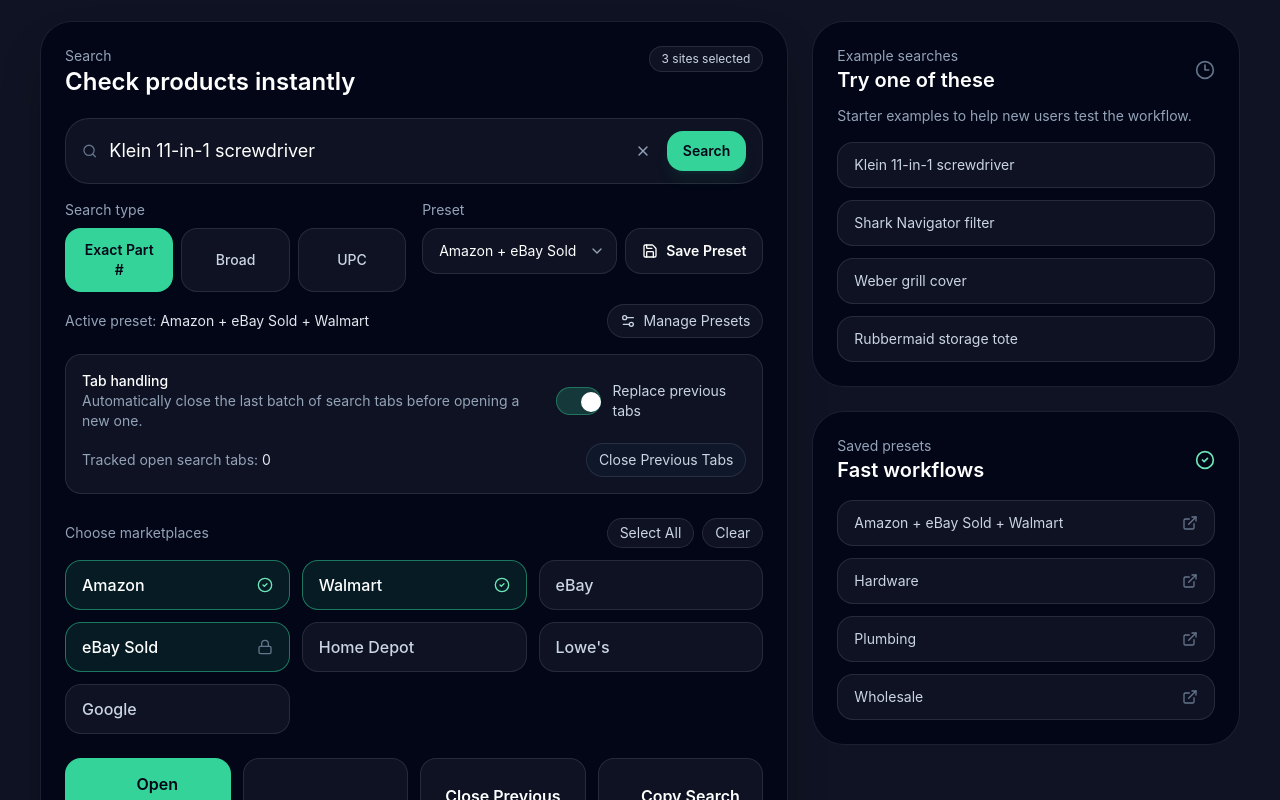
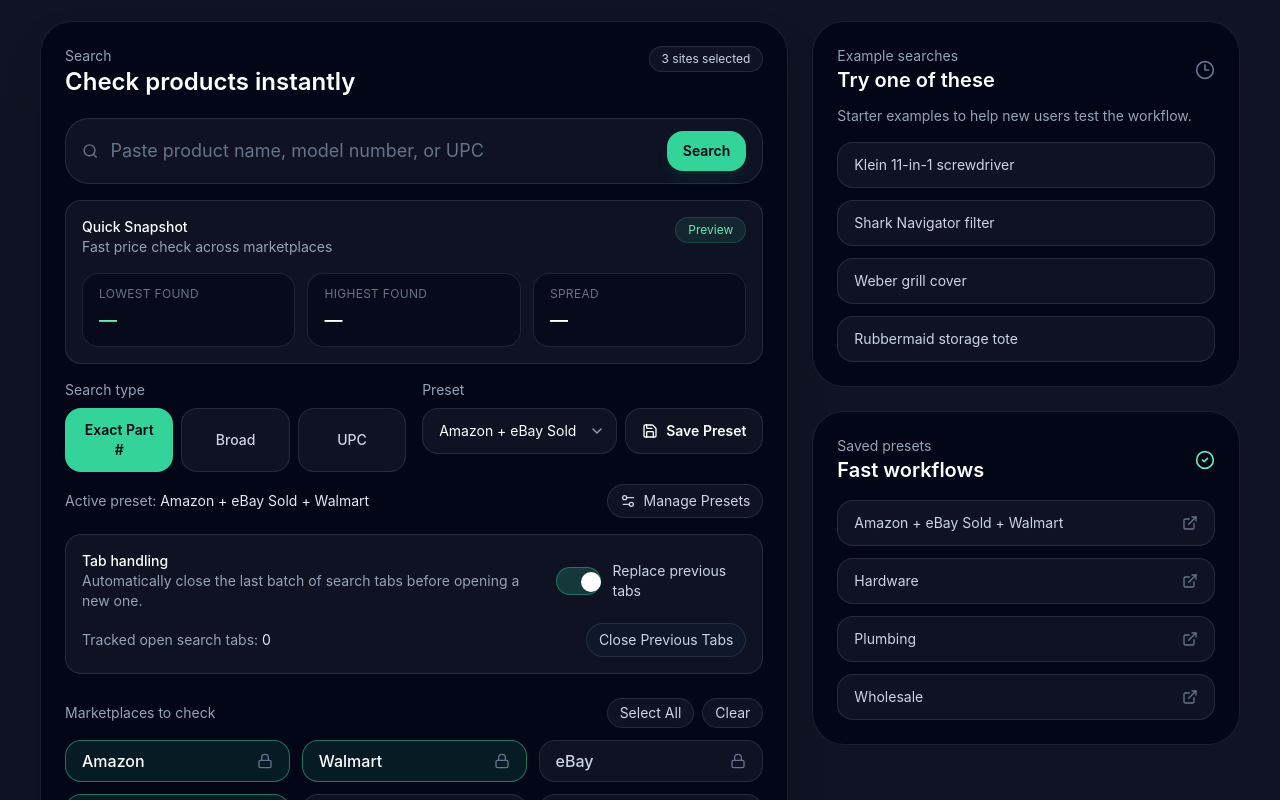
Before and after one commit to Bizzie11/justified-shop-app, a React (Vite) app: page / in a window 1280 px wide. Shown: the part 1540-2340 px from the top of the page. Built offline with nearby package versions, Linux system fonts and the light colour scheme.

Commit message:
Restore App.jsx to working version

```diff
--- a/src/App.jsx
+++ b/src/App.jsx
@@ -28,45 +28,42 @@
 const SITE_CONFIG = [
   {
     name: "Amazon",
-    free: true,
+    tier: "free",
     buildUrl: (term) => `https://www.amazon.com/s?k=${encodeURIComponent(term)}`,
   },
   {
     name: "Walmart",
-    free: true,
+    tier: "free",
     buildUrl: (term) => `https://www.walmart.com/search?q=${encodeURIComponent(term)}`,
   },
   {
     name: "eBay",
-    free: true,
+    tier: "free",
     buildUrl: (term) => `https://www.ebay.com/sch/i.html?_nkw=${encodeURIComponent(term)}`,
   },
   {
     name: "eBay Sold",
-    free: false,
+    tier: "pro",
     buildUrl: (term) =>
       `https://www.ebay.com/sch/i.html?_nkw=${encodeURIComponent(
         term
       )}&LH_Sold=1&LH_Complete=1`,
   },
   {
-    name: "Home Depot",
-    free: true,
-    buildUrl: (term) => `https://www.homedepot.com/s/${encodeURIComponent(term)}`,
+    name: "Google",
+    tier: "free",
+    buildUrl: (term) => `https://www.google.com/search?q=${encodeURIComponent(term)}`,
   },
   {
-    name: "Lowe's",
-    free: true,
-    buildUrl: (term) => `https://www.lowes.com/search?searchTerm=${encodeURIComponent(term)}`,
-  },
-  {
-    name: "Google",
-    free: true,
-    buildUrl: (term) => `https://www.google.com/search?q=${encodeURIComponent(term)}`,
+    name: "Target",
+    tier: "free",
+    buildUrl: (term) => `https://www.target.com/s?searchTerm=${encodeURIComponent(term)}`,
   },
 ];
 
-const FREE_SITE_NAMES = SITE_CONFIG.filter((site) => site.free).map((site) => site.name);
+const FREE_SITE_NAMES = SITE_CONFIG
+  .filter((site) => site.tier === "free")
+  .map((site) => site.name);
 
 const DEFAULT_PRESETS = [
   {
@@ -79,14 +76,14 @@
   {
     id: "preset-hardware",
     name: "Hardware",
-    sites: ["Amazon", "Home Depot", "Lowe's", "Google"],
+    sites: ["Amazon", "Google"],
     isDefault: false,
     isSystem: true,
   },
   {
     id: "preset-plumbing",
     name: "Plumbing",
-    sites: ["Amazon", "Walmart", "Home Depot", "Google"],
+    sites: ["Amazon", "Walmart", "Google"],
     isDefault: false,
     isSystem: true,
   },
@@ -165,7 +162,29 @@
     // ignore storage errors
   }
 }
-
+function canAccessSite(userPlan, site) {
+  if (userPlan === "owner") return true;
+  if (site.tier === "free") return true;
+  if (site.tier === "pro") return userPlan === "pro" || userPlan === "annual";
+  return false;
+}
+function getMockSnapshotData(searchTerm, selectedSites) {
+  if (!searchTerm.trim() || !selectedSites.length) return [];
+
+  const mockPriceMap = {
+    Amazon: "$24.99",
+    Walmart: "$21.88",
+    eBay: "$19.50",
+    "eBay Sold": "$22.40",
+    Google: "Search only",
+    Target: "No result",
+  };
+
+  return selectedSites.map((siteName) => ({
+    site: siteName,
+    price: mockPriceMap[siteName] || "No result",
+  }));
+}
 function createPresetId() {
   return `preset-${Date.now()}-${Math.random().toString(36).slice(2, 8)}`;
 }
@@ -227,7 +246,8 @@
 }
 
 function openUrlsInTabs(urls) {
-  return urls
+  return [...urls]
+    .reverse()
     .map((item) => {
       try {
         return window.open(item.url, "_blank");
@@ -274,7 +294,7 @@
       type="button"
       onClick={onClick}
       className={cn(
-        "rounded-2xl border px-4 py-3 text-left transition duration-150",
+        "rounded-2xl border px-4 py-2 text-left transition duration-150",
         selected
           ? "border-emerald-400/50 bg-emerald-400/10 text-white"
           : "border-white/10 bg-white/5 text-slate-300 hover:bg-white/10"
@@ -306,30 +326,7 @@
   const [draftId, setDraftId] = useState("");
   const [draftName, setDraftName] = useState("");
   const [draftSites, setDraftSites] = useState([]);
-const startCheckout = async (plan) => {
-  try {
-    const res = await fetch("/.netlify/functions/create-checkout", {
-      method: "POST",
-      headers: {
-        "Content-Type": "application/json",
-      },
-      body: JSON.stringify({ plan }),
-    });
-
-    const data = await res.json();
-
-    if (!res.ok) {
-      throw new Error(data.error || "Checkout failed");
-    }
-
-    if (data.url) {
-      window.location.href = data.url;
-    }
-  } catch (error) {
-    console.error("Checkout error:", error);
-    alert("Checkout failed. Please try again.");
-  }
-};
+
   useEffect(() => {
     if (!open) return;
     setDraftId("");
@@ -797,8 +794,11 @@
     () => normalizePresets(readStorage(STORAGE_KEYS.presets, DEFAULT_PRESETS)),
     []
   );
-
-  const [search, setSearch] = useState("Klein 11-in-1 screwdriver");
+  const currentUser = {
+  plan: "owner",
+};
+
+  const [search, setSearch] = useState("");
   const searchInputRef = useRef(null);
   const [searchType, setSearchType] = useState("Exact Part #");
   const [presets, setPresets] = useState(initialPresets);
@@ -832,7 +832,38 @@
     () => getPresetById(presets, selectedPresetId),
     [presets, selectedPresetId]
   );
-
+ const snapshotData = useMemo(
+  () => getMockSnapshotData(cleanedTerm, selectedSites),
+  [cleanedTerm, selectedSites]
+);
+
+const snapshotPrices = snapshotData
+  .map((item) => {
+    const raw = String(item.price).replace(/[^0-9.]/g, "");
+    if (!raw) return null;
+    const value = Number(raw);
+    return Number.isFinite(value) ? value : null;
+  })
+  .filter((value) => value !== null);
+
+const lowestPrice =
+  snapshotPrices.length > 0 ? `$${Math.min(...snapshotPrices).toFixed(2)}` : "—";
+
+
+const highestPrice =
+  snapshotPrices.length > 0 ? `$${Math.max(...snapshotPrices).toFixed(2)}` : "—";
+
+const spreadPrice =
+  snapshotPrices.length > 1
+    ? `$${(Math.max(...snapshotPrices) - Math.min(...snapshotPrices)).toFixed(2)}`
+    : "—";
+const presetMatchesSelection = useMemo(() => {
+  if (!selectedPreset) return false;
+
+  if (selectedPreset.sites.length !== selectedSites.length) return false;
+
+  return selectedPreset.sites.every((site) => selectedSites.includes(site));
+}, [selectedPreset, selectedSites]);
   const showToast = (message) => {
     setToast(message);
     window.clearTimeout(showToast.timeoutId);
@@ -1031,7 +1062,53 @@
                 </button>
               </div>
             </div>
-
+<div className="mt-4 rounded-2xl border border-white/10 bg-white/5 p-4">
+  <div className="flex items-start justify-between gap-3">
+    <div>
+      <p className="text-sm font-medium text-white">Quick Snapshot</p>
+      <p className="text-sm text-slate-400">Fast price check across marketplaces</p>
+    </div>
+    <div className="rounded-full border border-emerald-400/20 bg-emerald-400/10 px-3 py-1 text-xs text-emerald-300">
+      Preview
+    </div>
+  </div>
+
+  <div className="mt-4 space-y-3">
+   {snapshotData.map((item) => (
+      <div
+        key={item.site}
+        className="flex items-center justify-between rounded-2xl border border-white/10 bg-slate-950/60 px-4 py-3"
+      >
+        <span className="text-sm text-slate-300">{item.site}</span>
+        <span
+          className={cn(
+            "text-sm font-semibold",
+            item.price === "No result" ? "text-slate-500" : "text-white"
+          )}
+        >
+          {item.price}
+        </span>
+      </div>
+    ))}
+  </div>
+
+  <div className="mt-4 grid gap-3 sm:grid-cols-3">
+    <div className="rounded-2xl border border-white/10 bg-slate-950/60 px-4 py-3">
+      <p className="text-xs uppercase tracking-wide text-slate-500">Lowest found</p>
+      <p className="mt-1 text-lg font-semibold text-emerald-300">{lowestPrice}</p>
+    </div>
+
+    <div className="rounded-2xl border border-white/10 bg-slate-950/60 px-4 py-3">
+      <p className="text-xs uppercase tracking-wide text-slate-500">Highest found</p>
+      <p className="mt-1 text-lg font-semibold text-white">{highestPrice}</p>
+    </div>
+
+    <div className="rounded-2xl border border-white/10 bg-slate-950/60 px-4 py-3">
+      <p className="text-xs uppercase tracking-wide text-slate-500">Spread</p>
+      <p className="mt-1 text-lg font-semibold text-white">{spreadPrice}</p>
+    </div>
+  </div>
+</div>
             <div className="mt-4 grid gap-4 md:grid-cols-2">
               <div>
                 <p className="mb-2 text-sm text-slate-400">Search type</p>
@@ -1086,7 +1163,7 @@
 
             <div className="mt-3 flex flex-wrap items-center justify-between gap-3">
               <div className="text-sm text-slate-400">
-                Active preset: <span className="text-slate-200">{selectedPreset?.name || "Custom"}</span>
+               Active preset: <span className="text-slate-200">{presetMatchesSelection ? selectedPreset?.name : "Custom"}</span>
               </div>
               <button
                 type="button"
@@ -1144,7 +1221,7 @@
 
             <div className="mt-6">
               <div className="mb-3 flex flex-wrap items-center justify-between gap-3">
-                <p className="text-sm text-slate-400">Choose marketplaces</p>
+                <p className="text-sm text-slate-400">Marketplaces to check</p>
                 <div className="flex gap-2 text-sm">
                   <button
                     type="button"
@@ -1294,6 +1371,30 @@
     </section>
   );
 }
+const startCheckout = async (plan) => {
+  try {
+    const res = await fetch("/.netlify/functions/create-checkout", {
+      method: "POST",
+      headers: {
+        "Content-Type": "application/json",
+      },
+      body: JSON.stringify({ plan }),
+    });
+
+    const data = await res.json();
+
+    if (!res.ok) {
+      throw new Error(data.error || "Checkout failed");
+    }
+
+    if (data.url) {
+      window.location.href = data.url;
+    }
+  } catch (error) {
+    console.error("Checkout error:", error);
+    alert("Checkout failed. Please try again.");
+  }
+};
 
 function Pricing() {
   return (
@@ -1337,12 +1438,10 @@
                 </li>
               ))}
             </ul>
-
-
-  <button
+    <button
   onClick={() => {
     if (tier.name === "Pro") startCheckout("pro-monthly")
-    else if (tier.name === "Annual") startCheckout("annual")
+    else if (tier.name === "Annual Plan") startCheckout("annual")
   }}
   className={cn(
     "mt-6 w-full rounded-2xl px-4 py-3 font-semibold",
@@ -1353,7 +1452,7 @@
 >
   {tier.cta}
 </button>
-         </div>
+          </div>
         ))}
       </div>
     </section>
@@ -1729,10 +1828,12 @@
   if (pathname === "/billing") {
     return <BillingPage />;
   }
-  if (pathname === "/success") {
+if (pathname === "/success") {
   return <SuccessPage />;
 }
-
+  if (pathname === "/cancel") {
+  return <CancelPage />;
+}
   return (
     <div className="min-h-screen bg-slate-950 text-white">
       <Nav />
@@ -1744,31 +1845,53 @@
       <Footer />
     </div>
   );
-}function SuccessPage() {
+}
+function SuccessPage() {
   return (
     <div className="min-h-screen bg-slate-950 text-white flex items-center justify-center px-6">
       <div className="max-w-xl w-full bg-slate-900 border border-slate-800 rounded-2xl p-8 text-center shadow-xl">
-
         <h1 className="text-3xl font-bold text-emerald-400 mb-4">
           Payment Successful
         </h1>
-
         <p className="text-slate-300 text-lg mb-4">
           Thank you for subscribing to Justified Shop Pro.
         </p>
-
         <p className="text-slate-400 mb-8">
           Your subscription is now active.
         </p>
-
         <a
           href="/"
           className="inline-block bg-emerald-500 hover:bg-emerald-400 text-slate-950 font-semibold px-6 py-3 rounded-xl transition"
         >
           Return to Dashboard
         </a>
-
       </div>
     </div>
   );
 }
+function CancelPage() {
+  return (
+    <div className="min-h-screen bg-slate-950 text-white flex items-center justify-center px-6">
+      <div className="max-w-xl w-full bg-slate-900 border border-slate-800 rounded-2xl p-8 text-center shadow-xl">
+        <h1 className="text-3xl font-bold text-red-400 mb-4">
+          Checkout Cancelled
+        </h1>
+
+        <p className="text-slate-300 text-lg mb-4">
+          No payment was made.
+        </p>
+
+        <p className="text-slate-400 mb-8">
+          You can come back anytime and subscribe when you're ready.
+        </p>
+
+        <a
+          href="/"
+          className="inline-block bg-emerald-500 hover:bg-emerald-400 text-slate-950 font-semibold px-6 py-3 rounded-xl transition"
+        >
+          Return to Dashboard
+        </a>
+      </div>
+    </div>
+  );
+}
```
